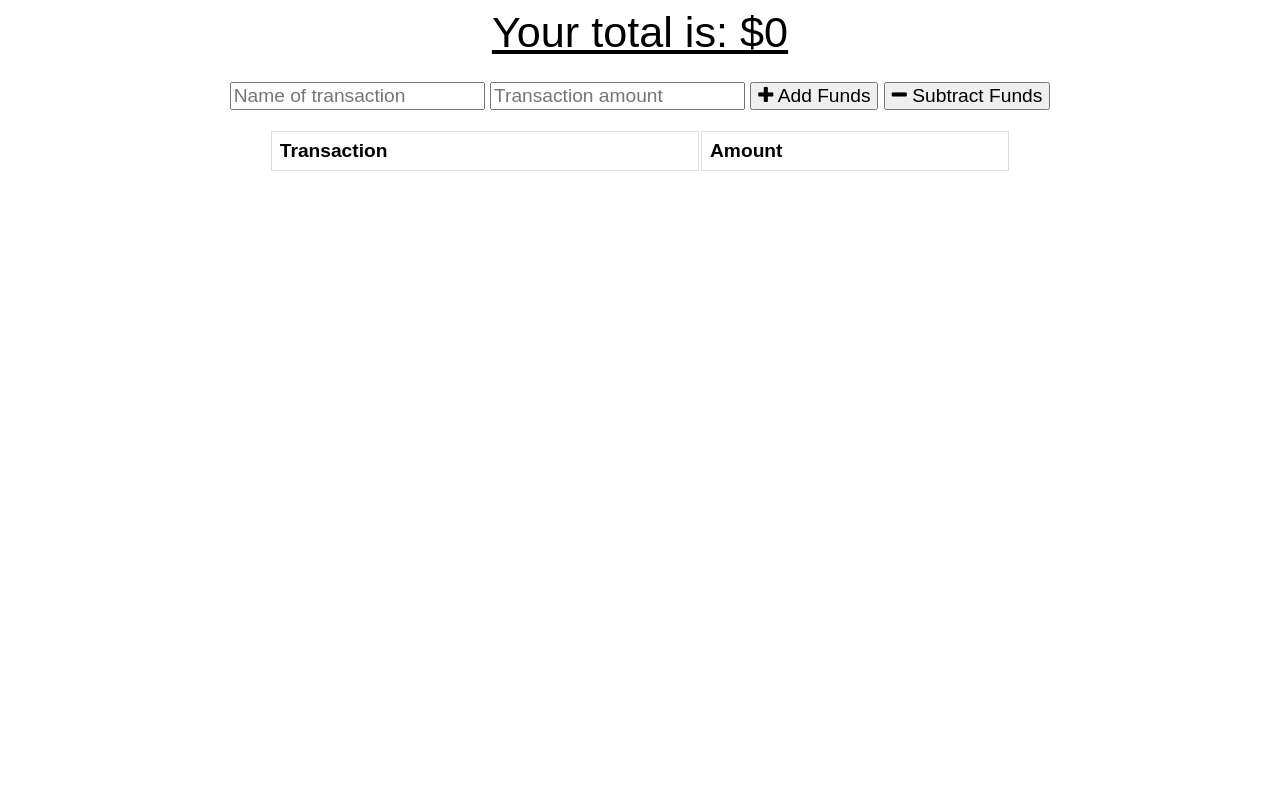
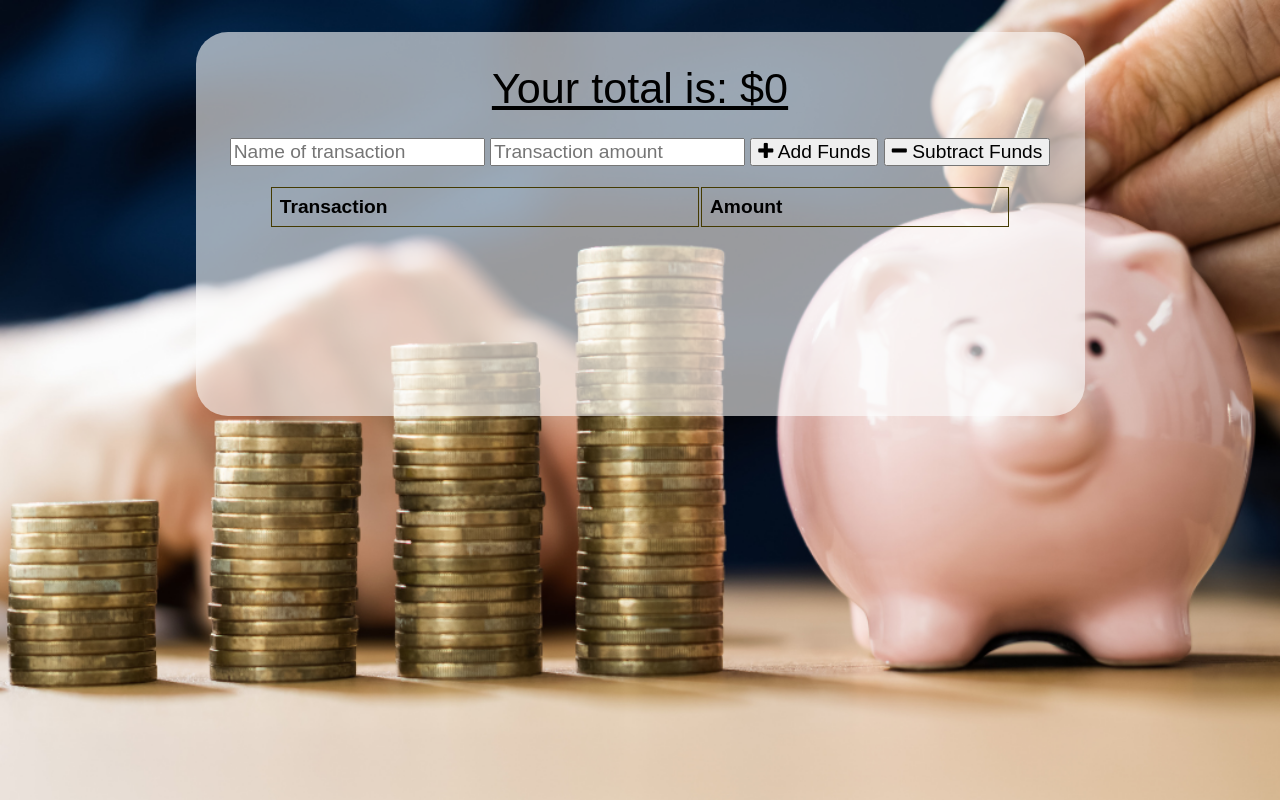
Before and after one commit to Chad1281/OnlineOfflineBudgetTracker, a website: page public/index.html in a window 1280 px wide. Drawn offline with nearby package versions, Linux system fonts and the light colour scheme; no server answers.

Commit message:
added some more styling

```diff
--- a/public/index.js
+++ b/public/index.js
@@ -71,7 +71,7 @@ function populateChart() {
         datasets: [{
             label: "Total Over Time",
             fill: true,
-            backgroundColor: "#6666ff",
+            backgroundColor: "rgba(37, 68, 247,.75)",
             data
         }]
     }
--- a/public/styles.css
+++ b/public/styles.css
@@ -1,6 +1,10 @@
 body {
   font-size: 120%;
   font-family: Arial;
+  background-image: url("./images/budget.png");
+  background-repeat: no-repeat;
+  background-size: 100vw 100vh;
+  background-color: rgb(221, 217, 171);
 }
 
 button, input {
@@ -13,7 +17,7 @@ table {
 }
 
 td, th {
-  border: 1px solid #dddddd;
+  border: 1px solid rgb(68, 58, 1);
   text-align: left;
   padding: 8px;
 }
@@ -27,9 +31,13 @@ tr:nth-child(even) {
 }
 
 .wrapper {
-  margin: 0 auto;
+  margin: 2.5% auto;
   max-width: 825px;
+  max-height: 100vh;
   text-align: center;
+  background-color: rgba(253, 253, 253, 0.6);
+  border-radius: 2rem;
+  padding: 2rem;
 }
 
 .total {
```
Also changed, not shown: public/images/budget.png (added).
